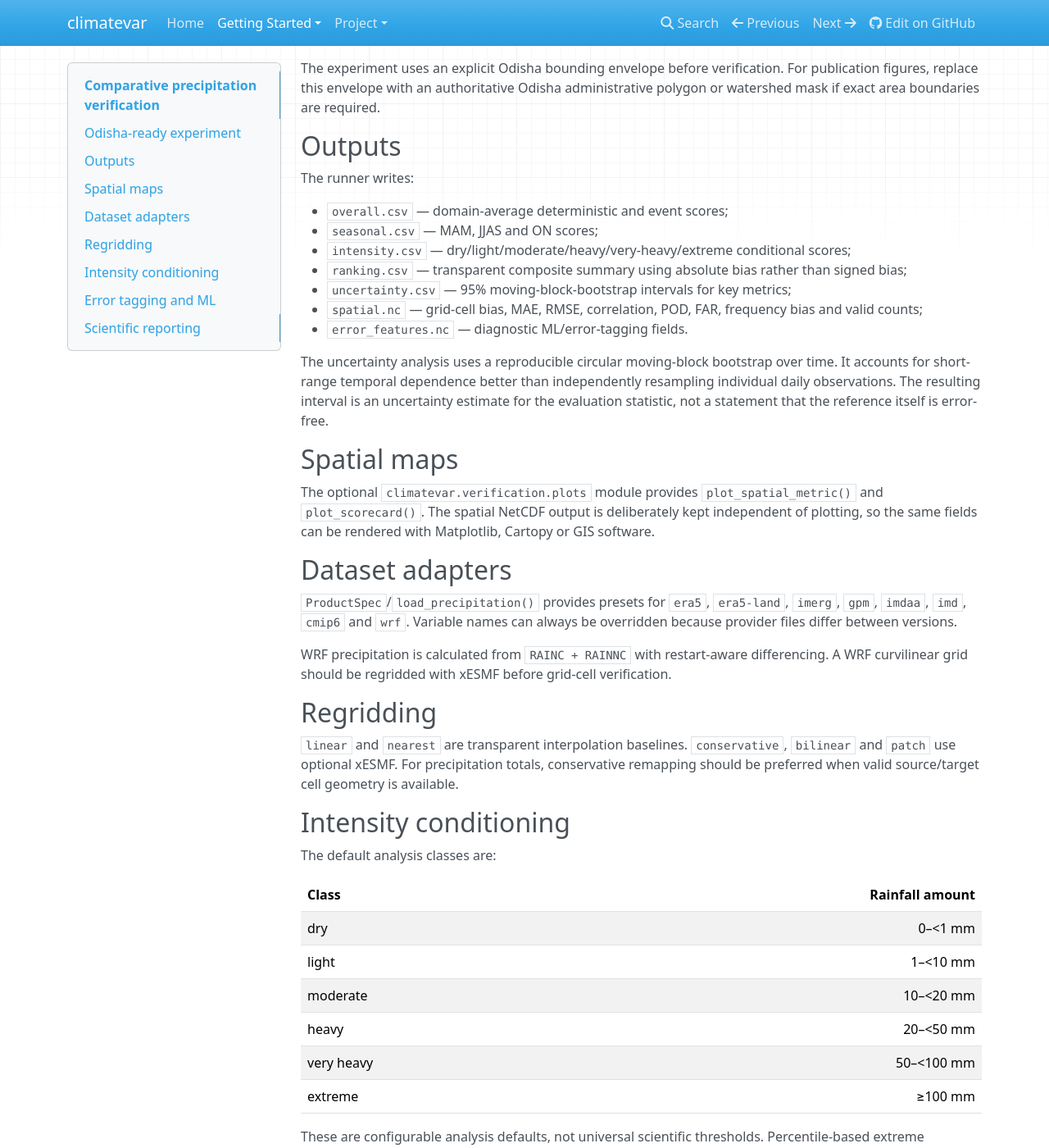
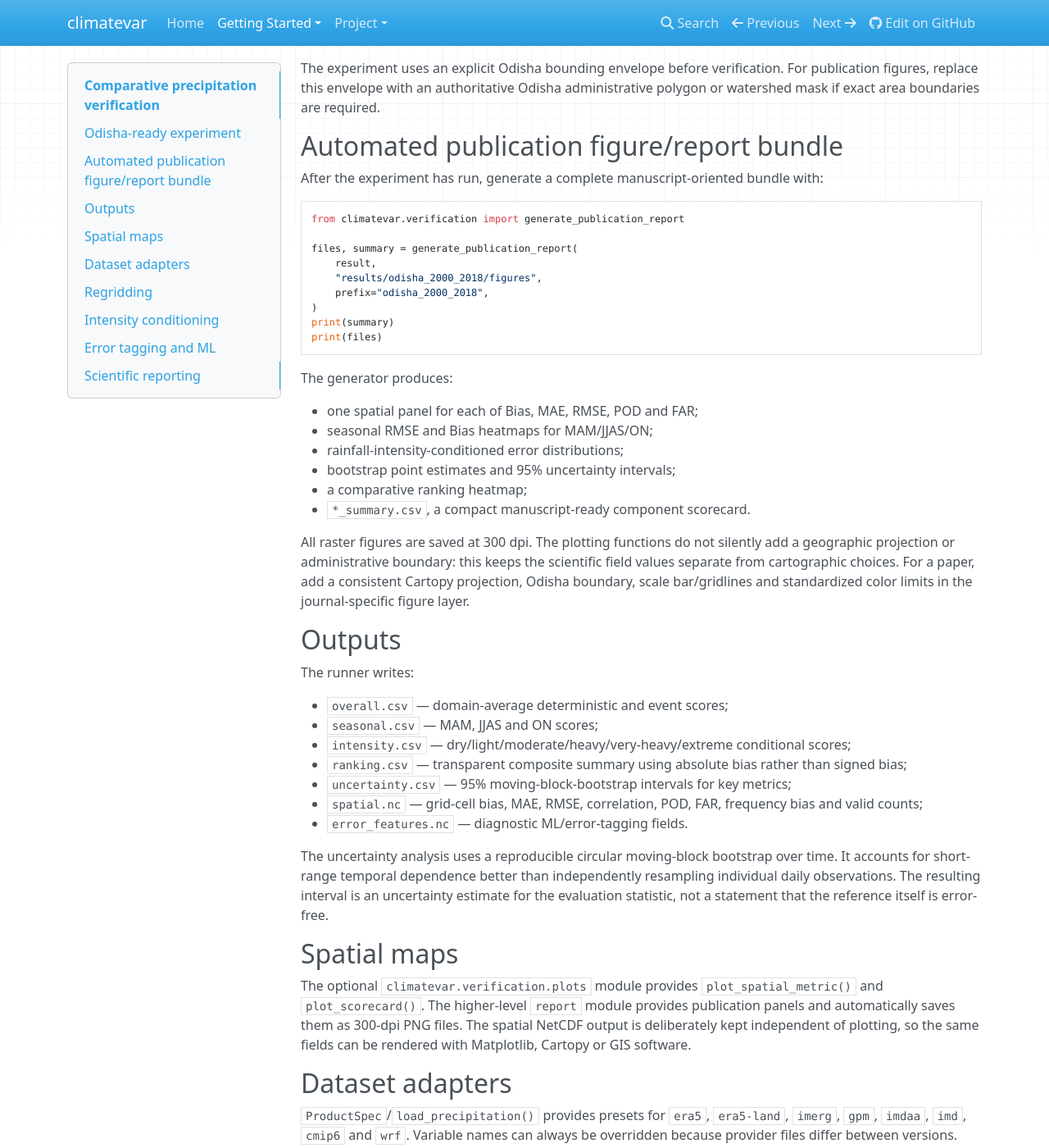
Before and after one commit to sanjeevsingh-original/climatevar, an MkDocs documentation site: the page built from docs/comparative_verification.md, in a window 1280 px wide and 1400 px high, scrolled down 634 px. Shown: the whole window at 82% size. Built offline with MkDocs 1.6.1, drawn with Linux system fonts in a browser that asks for light colours; nearby versions of some CDN libraries; some of the changed text lies outside the part shown.

Commit message:
Document automated publication figure and report pipeline

````diff
--- a/docs/comparative_verification.md
+++ b/docs/comparative_verification.md
@@ -28,6 +28,33 @@ save_experiment(result, "results/odisha_2000_2018")
 
 The experiment uses an explicit Odisha bounding envelope before verification. For publication figures, replace this envelope with an authoritative Odisha administrative polygon or watershed mask if exact area boundaries are required.
 
+## Automated publication figure/report bundle
+
+After the experiment has run, generate a complete manuscript-oriented bundle with:
+
+```python
+from climatevar.verification import generate_publication_report
+
+files, summary = generate_publication_report(
+    result,
+    "results/odisha_2000_2018/figures",
+    prefix="odisha_2000_2018",
+)
+print(summary)
+print(files)
+```
+
+The generator produces:
+
+- one spatial panel for each of Bias, MAE, RMSE, POD and FAR;
+- seasonal RMSE and Bias heatmaps for MAM/JJAS/ON;
+- rainfall-intensity-conditioned error distributions;
+- bootstrap point estimates and 95% uncertainty intervals;
+- a comparative ranking heatmap;
+- `*_summary.csv`, a compact manuscript-ready component scorecard.
+
+All raster figures are saved at 300 dpi. The plotting functions do not silently add a geographic projection or administrative boundary: this keeps the scientific field values separate from cartographic choices. For a paper, add a consistent Cartopy projection, Odisha boundary, scale bar/gridlines and standardized color limits in the journal-specific figure layer.
+
 ## Outputs
 
 The runner writes:
@@ -44,7 +71,7 @@ The uncertainty analysis uses a reproducible circular moving-block bootstrap ove
 
 ## Spatial maps
 
-The optional `climatevar.verification.plots` module provides `plot_spatial_metric()` and `plot_scorecard()`. The spatial NetCDF output is deliberately kept independent of plotting, so the same fields can be rendered with Matplotlib, Cartopy or GIS software.
+The optional `climatevar.verification.plots` module provides `plot_spatial_metric()` and `plot_scorecard()`. The higher-level `report` module provides publication panels and automatically saves them as 300-dpi PNG files. The spatial NetCDF output is deliberately kept independent of plotting, so the same fields can be rendered with Matplotlib, Cartopy or GIS software.
 
 ## Dataset adapters
 
@@ -77,6 +104,6 @@ The error-feature dataset is a diagnostic target dataset: observations define th
 
 ## Scientific reporting
 
-Do not report the composite ranking as a universal winner. Product skill can vary by region, topography, season and rainfall intensity. The IMD data portal describes the 0.25° product as a daily gauge-based gridded rainfall dataset over India, while IMDAA is a 12-km regional reanalysis covering 1979–2018. citeturn0search0turn0search3
+Do not report the composite ranking as a universal winner. Product skill can vary by region, topography, season and rainfall intensity. The IMD data portal describes the 0.25° product as a daily gauge-based gridded rainfall dataset over India, while IMDAA is a 12-km regional reanalysis covering 1979–2018.
 
-For a manuscript, retain the full component scorecard, report the common period and reference explicitly, document the regridding method, provide missing-data handling, and report uncertainty alongside the point estimates.
+For a manuscript, retain the full component scorecard, report the common period and reference explicitly, document the regridding method, provide missing-data handling, and report uncertainty alongside the point estimates. This follows the broader verification principle that metrics and graphics should be selected to answer a defined evaluation question rather than treated as a one-size-fits-all ranking.
````
Also changed, not shown: other parts of docs/comparative_verification.md (+1 -1 lines).
